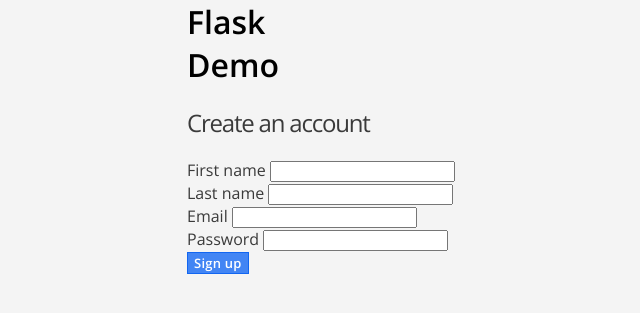
After one commit to tdbr26/flask-demo, a Flask app: page /signup in a window 1280 px wide. The commit adds this page. Shown: the top 313 px of the page, without its empty margins (403-1043 px from the left). Run offline with Flask 2, Linux system fonts and the light colour scheme.

Commit message:
create sessions feature

```diff
--- /dev/null
+++ b/forms.py
@@ -0,0 +1,10 @@
+from flask_wtf import Form
+from wtforms import StringField, PasswordField, SubmitField
+from wtforms.validators import DataRequired, Email
+
+class SignupForm(Form):
+    first_name = StringField('First name', validators=[DataRequired("Please enter your first name.")])
+    last_name = StringField('Last name', validators=[DataRequired("Please enter your last name.")])
+    email = StringField('Email', validators=[DataRequired("Please enter a valid email address"), Email("Enter email in the format user@example.com")])
+    password = PasswordField('Password', validators=[DataRequired("Please create a password")])
+    submit = SubmitField('Sign up')
--- a/routes.py
+++ b/routes.py
@@ -1,6 +1,14 @@
-from flask import Flask, render_template
+from flask import Flask, render_template, request, session, redirect, url_for
+from models import db, User
+from forms import SignupForm
+
 
 app = Flask(__name__)
+
+app.config['SQLALCHEMY_DATABASE_URI']='postgres://localhost/flaskdemo'
+db.init_app(app)
+
+app.secret_key = "development-key"
 
 @app.route("/")
 def index():
@@ -10,6 +18,28 @@
 def about():
     return render_template("about.html")
 
+@app.route("/signup", methods=["GET", "POST"])
+def signup():
+    form = SignupForm()
+
+    if request.method =="POST":
+        if form.validate()==False:
+            return render_template('signup.html', form=form)
+        else:
+            newuser = User(form.first_name.data, form.last_name.data, form.email.data, form.password.data)
+            db.session.add(newuser)
+            db.session.commit()
+
+            session['email'] = newuser.email
+            return redirect(url_for('home'))
+
+    elif request.method == "GET":
+        return render_template('signup.html', form=form)
+
+@app.route("/home")
+def home():
+    return render_template("home.html")
+
 
 if __name__ == "__main__":
     app.run(debug=True)
--- a/templates/index.html
+++ b/templates/index.html
@@ -6,7 +6,7 @@
 
     <div class="section-content">
       <h2>Discover places near you.</h2>
-      <a href="#" class="btn-primary">Sign up</a>
+      <a href="{{ url_for('signup') }}" class="btn-primary">Sign up</a>
       <a href="{{ url_for('about') }}" class="btn-secondary">Learn more</a>
     </div>
 
--- /dev/null
+++ b/templates/signup.html
@@ -0,0 +1,67 @@
+{% extends "layout.html" %}
+
+{% block content %}
+
+<main class="container signup-section">
+<div class="section-content">
+  <h2>Create an account</h2>
+  <form method="POST" action="/signup">
+    {{ form.hidden_tag() }}
+
+    <div class="form-group">
+      {{ form.first_name.label }}
+
+      {% if form.first_name.errors %}
+        {% for error in form.first_name.errors %}
+         <p class="error-message">{{ error }}</p>
+        {% endfor %}
+      {% endif %}
+
+      {{ form.first_name }}
+    </div>
+
+    <div class="form-group">
+      {{ form.last_name.label }}
+
+      {% if form.last_name.errors %}
+        {% for error in form.last_name.errors %}
+         <p class="error-message">{{ error }}</p>
+        {% endfor %}
+      {% endif %}
+
+      {{ form.last_name }}
+    </div>
+
+    <div class="form-group">
+      {{ form.email.label }}
+
+      {% if form.email.errors %}
+        {% for error in form.email.errors %}
+         <p class="error-message">{{ error }}</p>
+        {% endfor %}
+      {% endif %}
+
+      {{ form.email }}
+    </div>
+
+    <div class="form-group">
+      {{ form.password.label }}
+
+      {% if form.password.errors %}
+        {% for error in form.password.errors %}
+         <p class="error-message">{{ error }}</p>
+        {% endfor %}
+      {% endif %}
+
+      {{ form.password }}
+    </div>
+
+    <div class="form-group">
+      {{ form.submit(class="btn-primary") }}
+    </div>
+
+  </form>
+</div>
+</main>
+
+{% endblock %}
```
Also changed, not shown: models.py (added, +24 -0 lines), templates/home.html (added, +11 -0 lines), 2 other files.
